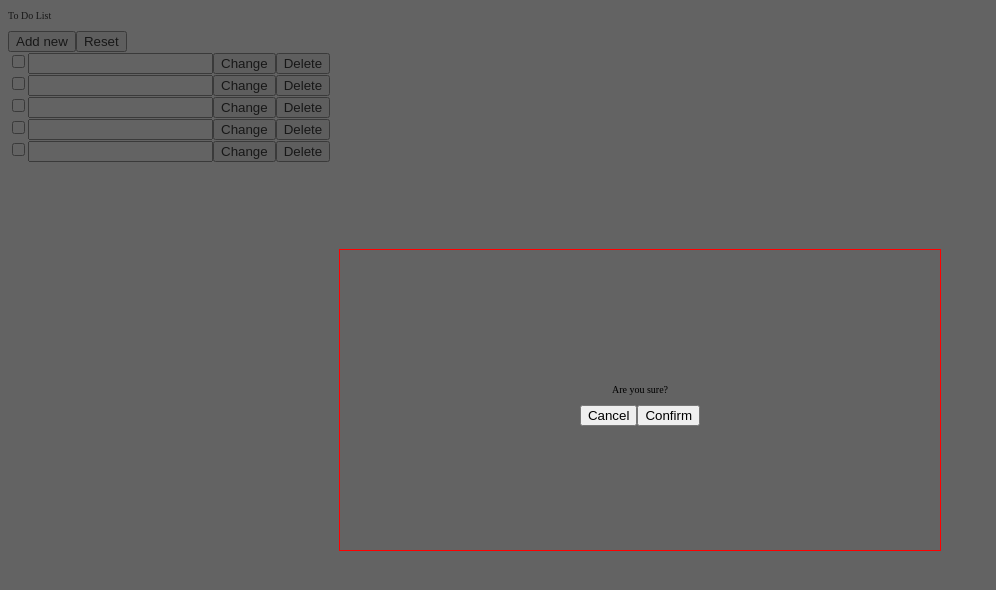
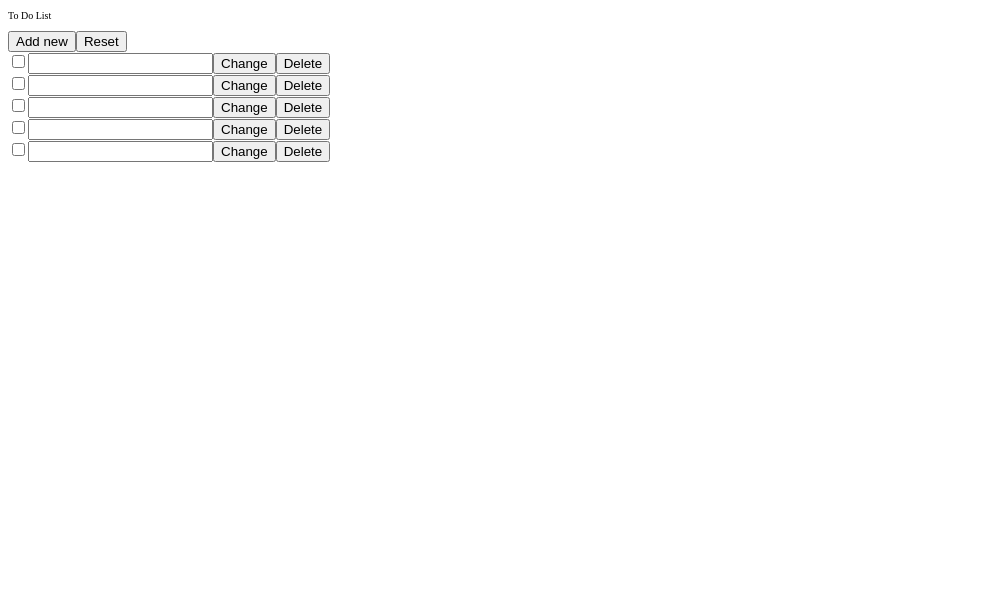
Before and after one commit to Leshista/ReactToDoList, a React (Create React App) app: page / in a window 1280 px wide. Shown: the top 590 px of the page, without its empty margins (0-996 px from the left). Built offline with nearby package versions, Linux system fonts and the light colour scheme.

Commit message:
Did the delete modal window

```diff
--- a/src/App.tsx
+++ b/src/App.tsx
@@ -3,12 +3,11 @@ import DeleteModal from './components/DeleteModal';
 import ToDoBlock from './components/ToDoBlock';
 
 function App() {
+
   return (
     <main className='main'>
       <p className="title">To Do List</p>
       <ToDoBlock />
-      <Backdrop/>
-      <DeleteModal/>
     </main>
   );
 }
--- a/src/components/Backdrop.tsx
+++ b/src/components/Backdrop.tsx
@@ -1,5 +1,5 @@
 import './Backdrop.css'
 
-export default function Backdrop() {
-    return <div className="backdrop"/>
+export default function Backdrop(props:any) {
+    return <div className="backdrop" onClick={props.onClick}/>
 }
--- a/src/components/DeleteModal.css
+++ b/src/components/DeleteModal.css
@@ -4,12 +4,12 @@
     position: absolute;
     top: 0;
     left: 0;
-    z-index: 2;
     display: flex;
     justify-content: center;
     align-items: center;
 }
 .delete-modal {
+    z-index: 2;
     display: flex;
     flex-direction: column;
     justify-content: center;
--- a/src/components/DeleteModal.tsx
+++ b/src/components/DeleteModal.tsx
@@ -1,13 +1,13 @@
 import './DeleteModal.css'
 
-export default function DeleteModal() {
+export default function DeleteModal(props:any) {
     return (
         <div className="modal">
             <div className="delete-modal">
                 <p className="delete-modal__title">Are you sure?</p>
                 <div className="delete-modal__buttons">
-                    <button className="delete-modal__cancel">Cancel</button>
-                    <button className="delete-modal__confirm">Confirm</button>
+                    <button className="delete-modal__cancel" onClick={props.onClick}>Cancel</button>
+                    <button className="delete-modal__confirm" onClick={props.onClick}>Confirm</button>
                 </div>
             </div>
         </div>
--- a/src/components/ToDoBlock.tsx
+++ b/src/components/ToDoBlock.tsx
@@ -11,7 +11,7 @@ export default function ToDoBlock() {
         <ToDoItem/>
         <ToDoItem/>
         <ToDoItem/>
-        <ToDoItem/>
+        <ToDoItem />
     </section>
     )
 }
--- a/src/components/ToDoItem.tsx
+++ b/src/components/ToDoItem.tsx
@@ -1,7 +1,18 @@
+import { useState } from "react"
+
+import Backdrop from './Backdrop';
+import DeleteModal from './DeleteModal';
+
 export default function ToDoItem() {
 
-    const deleteHolder = () =>{
-        alert('hello')
+    const [modalIsOpen, setModalIsOpen] = useState(false);
+
+    const deleteHolderOn = () =>{
+        setModalIsOpen(true)
+    }
+
+    const deleteHolderOff = () =>{
+        setModalIsOpen(false)
     }
 
     return (
@@ -9,7 +20,9 @@ export default function ToDoItem() {
         <input type="checkbox" id="" className="to-do-item__checkbox"/>
         <input type="text" id="" className="to-do-item__text" />
         <button className="to-do-item__delete-button">Change</button>
-        <button className="to-do-item__delete-button" onClick={deleteHolder}>Delete</button>
+            <button className="to-do-item__delete-button" onClick={deleteHolderOn}>Delete</button>
+
+            {modalIsOpen && <><Backdrop onClick= {deleteHolderOff}/><DeleteModal onClick= {deleteHolderOff} /></>}
     </div>
     )
 }
```
